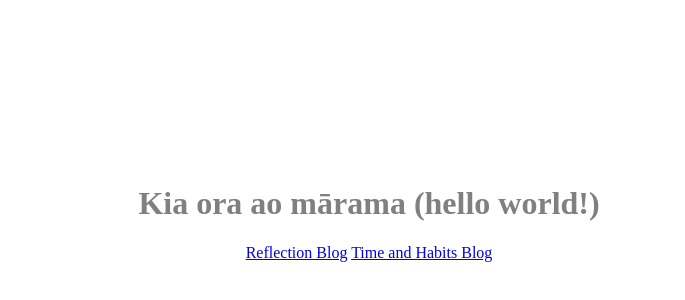
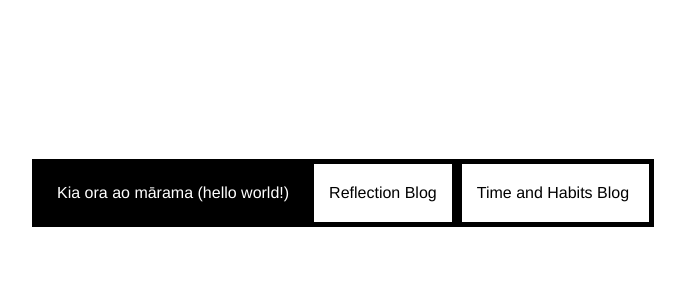
Before and after one commit to jeremy-liss/jeremy-liss.github.io, a plain HTML site: page index.html in a window 1280 px wide. Shown: the part 44-344 px from the top of the page, without its empty margins (271-956 px from the left). Drawn offline with Linux system fonts and the light colour scheme.

Commit message:
improve css

```diff
--- a/index.html
+++ b/index.html
@@ -8,15 +8,20 @@
 
   <body>
     <div class="main">
+      <div class="heading">
 
-    <h1>Kia ora ao mārama (hello world!)</h1>
+    Kia ora ao mārama (hello world!)
+      </div>
 
-    <div class="links">
-    <p>
+    <div class="link1">
+
 <a href="https://jeremy-liss.github.io/blog/c1-reflection-blog.html"> Reflection Blog</a>
+    </div>
 
+    <div class="link2">
 <a href="https://jeremy-liss.github.io/blog/c1-time-and-habits-blog.html">Time and Habits Blog</a>
-    </p>
+
+    </div>
   </div>
 </div>
 
--- a/styles/main.css
+++ b/styles/main.css
@@ -1,8 +1,24 @@
 h1 {color: grey;
-text-align: center}
+}
 
 h3 {color: blue;
-text-align: center;}
+text-align: center;
+}
+
+a:link {
+    color: black;
+    text-decoration: none;
+}
+
+a:visited {
+  color: black;
+    text-decoration: none;
+}
+
+a:hover {
+    color: grey;
+    text-decoration: underline;
+  }
 
 .content p {margin-top: 5px;
 margin-right: 50px;
@@ -10,7 +26,33 @@ margin-bottom: 15px;
 margin-left: 50px;
 }
 
-.links p {text-align: center;}
+.link1  {
+  outline: 5px solid black;
+  padding: 20px;
+}
 
-.main {padding-top: 200px;
+.link2  {
+  outline: 5px solid black;
+  padding: 20px;
 }
+
+.heading  {
+  outline: 5px solid black;
+  padding: 20px;
+  background-color: black;
+  color: #fff;
+}
+
+.main {
+    display: flex;
+    padding-top: 200px;
+    padding-left: 300px;
+    padding-right: 200px;
+    font-family: helvetica;
+}
+
+
+.li {
+  margin: 40px;
+  outline: 5px solid black;
+}
```
